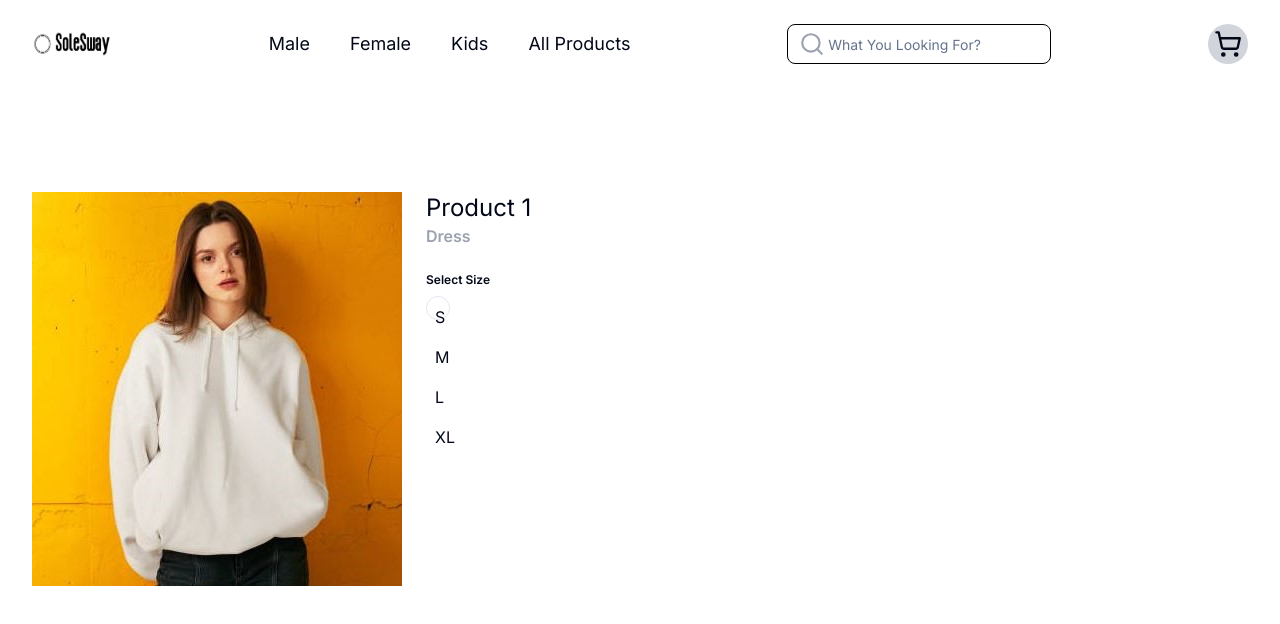
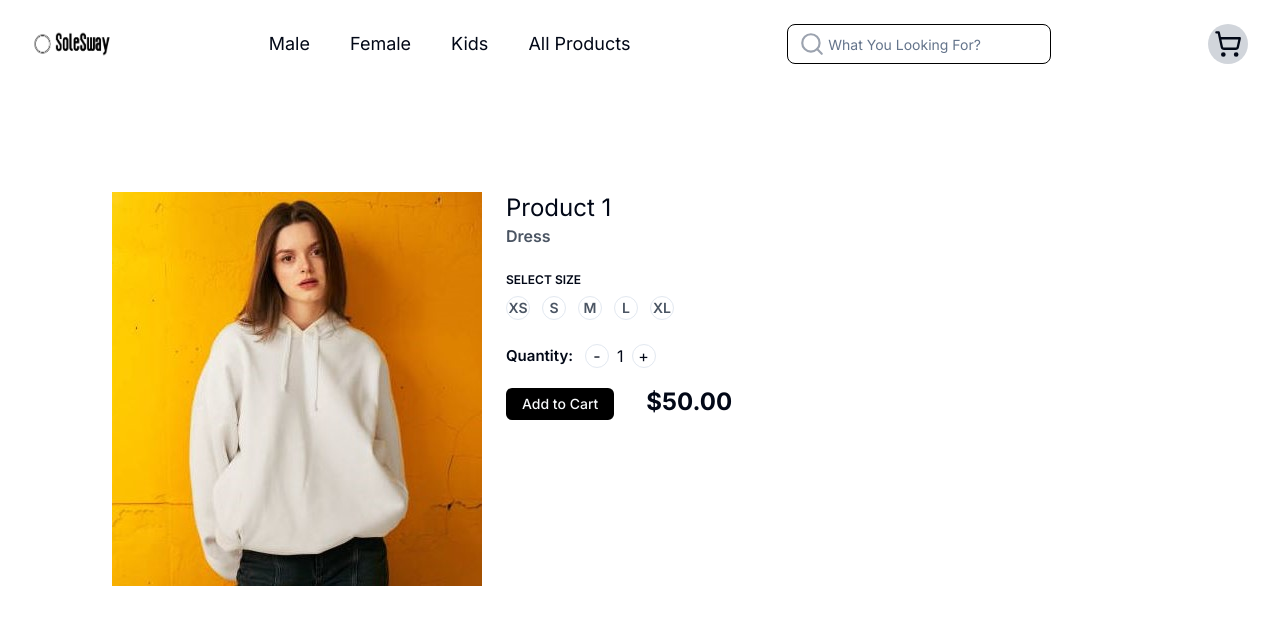
Before and after one commit to AbbasAliKazmi/solesway, a Next.js app: page /products/1 in a window 1280 px wide. Shown: the top 624 px of the page. Built offline with nearby package versions, Linux system fonts and the light colour scheme.

Commit message:
Update global styles and product page layout

```diff
--- a/src/app/globals.css
+++ b/src/app/globals.css
@@ -74,3 +74,9 @@
     @apply bg-background text-foreground;
   }
 }
+
+@layer components {
+  .center {
+    @apply flex justify-center items-center;
+  }
+}
--- a/src/app/products/[id]/page.tsx
+++ b/src/app/products/[id]/page.tsx
@@ -1,16 +1,20 @@
 import { products } from '@/utils/mock'
 import { StaticImageData } from 'next/image'
 import Image from 'next/image'
+import Quantity from '@/components/quantity'
+import { Button } from '@/components/ui/button'
 
 
 const getProductsDetail = (id: number | string) => {
     return products.filter((product) => product.id == id)
 }
 
+const sizes = ['XS','S', 'M', 'L', 'XL'];
+
 export default function Page({ params }: { params: { id: number } }) {
     const result = getProductsDetail(params.id as number);
     return (
-        <div className='flex  mt-16 py-10 flex-wrap'>
+        <div className='flex  mt-16 py-10 flex-wrap px-20'>
             {result.map((product) => (
                 <div key={product.id} className='flex justify-between gap-6'>
                     {/* left image */}
@@ -21,18 +25,35 @@ export default function Page({ params }: { params: { id: number } }) {
                     <div>
                         <div>
                             <h1 className='text-2xl'>{product.name}</h1>
-                            <h2 className='text-base font-semibold text-gray-400'>{product.tagline}</h2>
+                            <h2 className='text-base font-semibold text-gray-600'>{product.tagline}</h2>
                         </div>
                         <div>
-                            <h3 className='text-xs mt-6 font-semibold'>Select Size</h3>
+                            <h3 className='text-xs mt-6 font-semibold '>SELECT SIZE</h3>
                             {/* size buttons */}
-                            <div className='h-6 w-6 mt-2 duration-300 border rounded-full hover:shadow-xl  '>
-                                <button className=' p-2 rounded-md'>S</button>
-                                <button className=' p-2 rounded-md'>M</button>
-                                <button className=' p-2 rounded-md'>L</button>
-                                <button className='p-2 rounded-md'>XL</button>
+                        <div className='flex gap-x-3'>
+                            {
+                                sizes.map((item) => {
+                                    let a;
+
+                                    return (
+                                        <div className='center h-6 w-6 mt-2 duration-300 border rounded-full hover:shadow-xl '>
+                                            <span className='text-gray-600 text-sm font-semibold text-center'>{item}</span>
+                                        </div>
+                                    )
+                                })}
+                        </div>
+                        {/* quzntity */}
+                        <div className='flex items-center mt-6 gap-x-3'>
+                            <h3 className='text-[15px] font-semibold'>Quantity:</h3>
+                         <Quantity/>
+                        </div>
+                        {/* Add To Cart */}
+                        <div className='flex items-center mt-4'>
+                         <Button className="bg-black h-8 px-4 mt-1">Add to Cart</Button>
+                         <h2 className='ml-8 font-bold text-2xl'>${product.price.toFixed(2)}</h2>
                         </div>
         </div>
+
     </div>
     </div>
     ))}
--- /dev/null
+++ b/src/components/quantity.tsx
@@ -0,0 +1,31 @@
+'use client'
+
+import React, {useState} from 'react'
+
+const Quantity = () => {
+
+  const[num, setNum]=useState(1);
+
+    return (
+<div className='items-center flex gap-x-2'>
+  {/* Minus */}
+    <div className='border h-6 w-6 rounded-full center'
+       onClick={() => {
+        setNum(num <= 1 ? 1: num - 1);
+   }}>
+     <button>-</button>
+    </div>
+  {/* Number */}
+   <span>{num}</span>
+  {/* Plus */}
+  <div className='border h-6 w-6 rounded-full center'
+   onClick={() => {
+        setNum(num+1);
+   }}>
+   <button>+</button>
+   </div>
+</div>
+    )
+}
+
+export default Quantity
```
Lines whose indentation alone changed are shown as unchanged.
